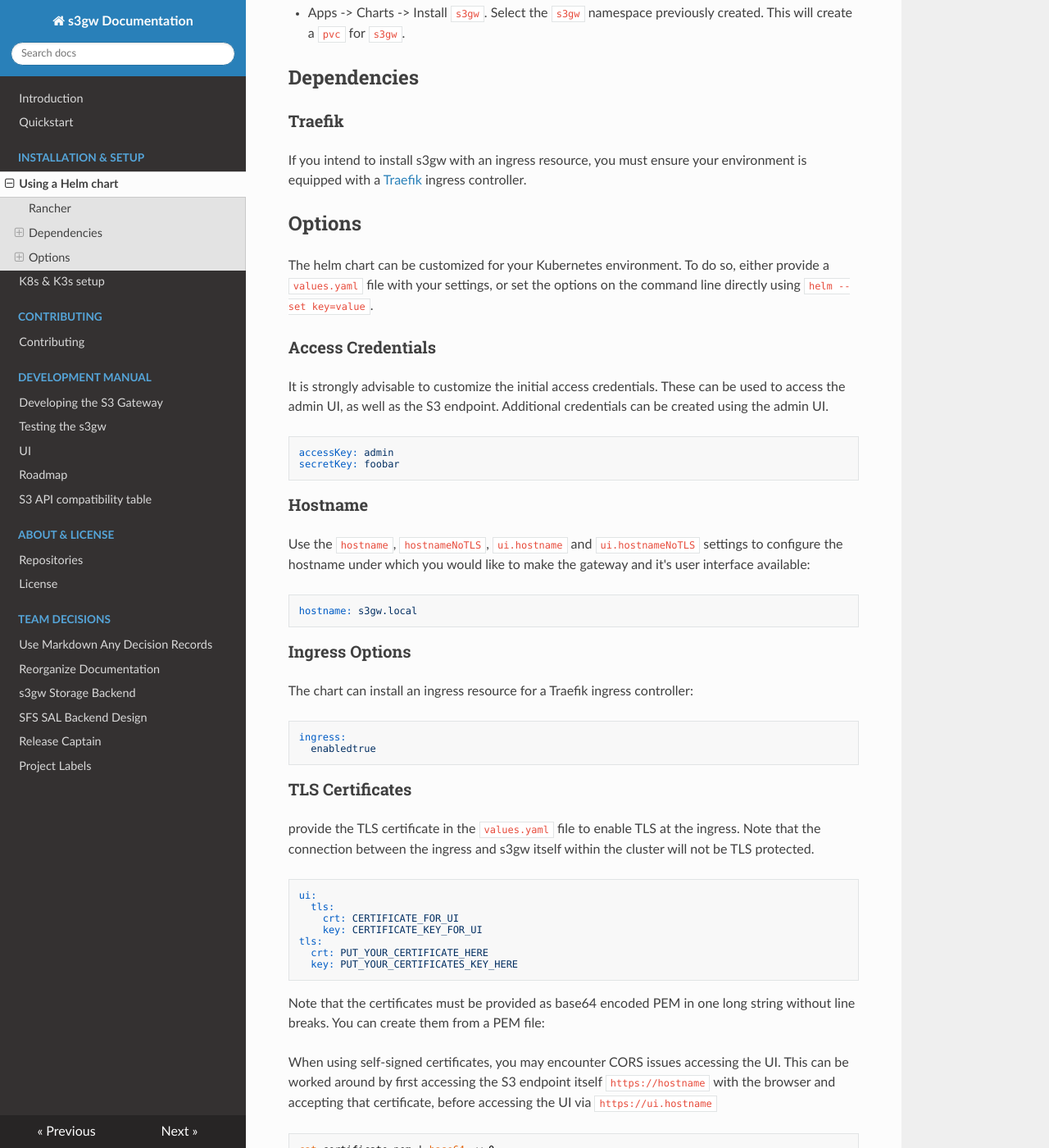
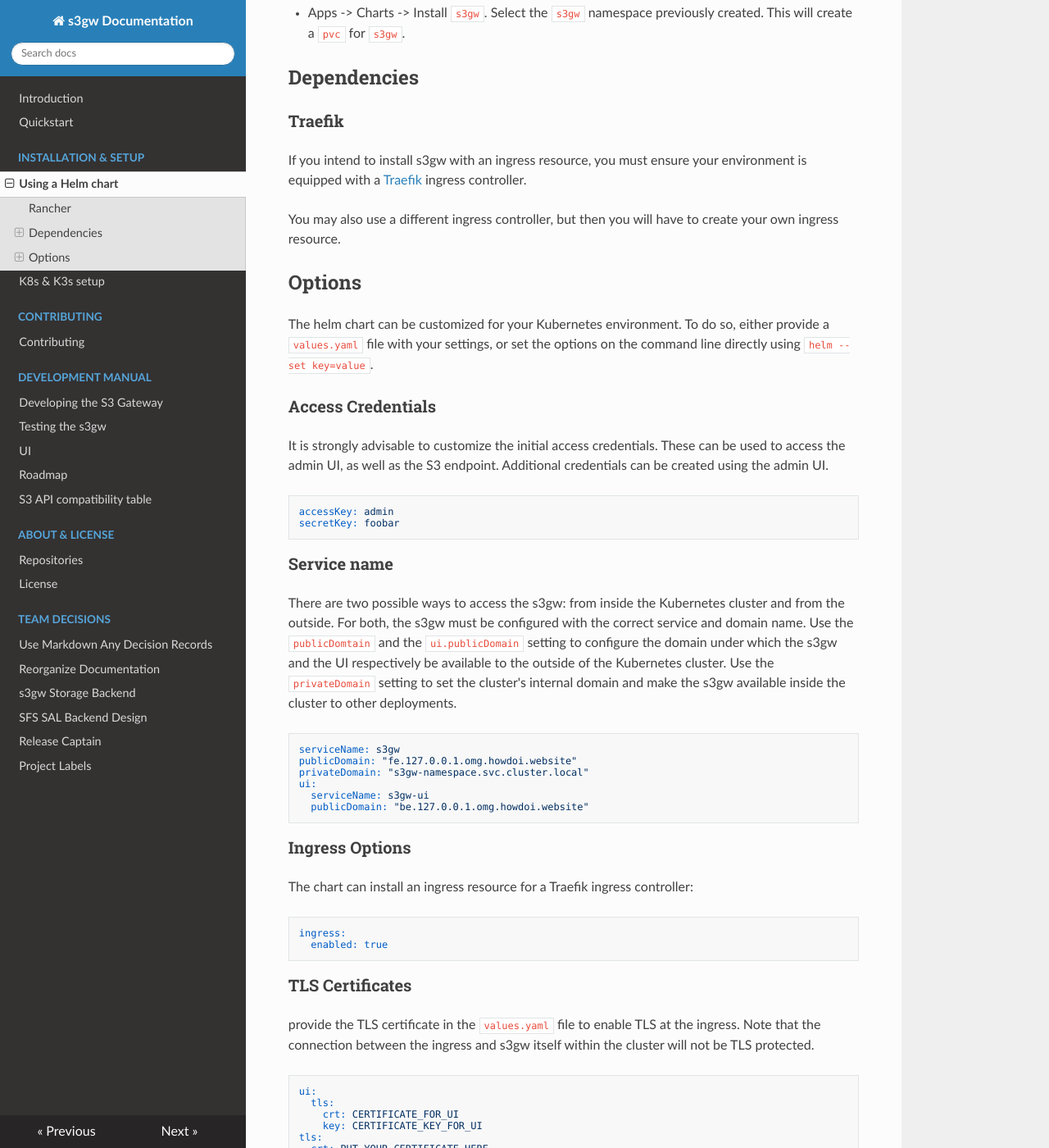
Before and after one commit to s3gw-tech/s3gw, an MkDocs documentation site: the page built from docs/helm-charts.md, in a window 1280 px wide and 1400 px high, scrolled down 823 px. Shown: the whole window at 82% size. Built offline with MkDocs 1.6.1, drawn with Linux system fonts in a browser that asks for light colours; nearby versions of some CDN libraries; some of the changed text lies outside the part shown.

Commit message:
docs: update docs of helm deployment
- Fix small typos
- Update descriptions of settings in values.yaml

Signed-off-by: Moritz Röhrich <moritz.rohrich@suse.com>

````diff
--- a/docs/helm-charts.md
+++ b/docs/helm-charts.md
@@ -4,7 +4,7 @@
 
 ```bash
 helm repo add s3gw https://aquarist-labs.github.io/s3gw-charts/
-helm install $RELEASE_NAME charts/s3gw --namespace $S3GW_NAMESPACE \
+helm install $RELEASE_NAME s3gw/s3gw --namespace $S3GW_NAMESPACE \
   --create-namespace -f /path/to/your/custom/values.yaml
 ```
 
@@ -46,6 +46,9 @@
 environment is equipped with a [Traefik](https://helm.traefik.io/traefik)
 ingress controller.
 
+You may also use a different ingress controller, but then you will have to
+create your own ingress resource.
+
 ## Options
 
 The helm chart can be customized for your Kubernetes environment. To do so,
@@ -63,14 +66,23 @@
 secretKey: foobar
 ```
 
-### Hostname
+### Service name
 
-Use the `hostname`, `hostnameNoTLS`, `ui.hostname` and `ui.hostnameNoTLS`
-settings to configure the hostname under which you would like
-to make the gateway and it's user interface available:
+There are two possible ways to access the s3gw: from inside the Kubernetes
+cluster and from the outside. For both, the s3gw must be configured with the
+correct service and domain name. Use the `publicDomtain` and the
+`ui.publicDomain` setting to configure the domain under which the s3gw and the
+UI respectively be available to the outside of the Kubernetes cluster. Use the
+`privateDomain` setting to set the cluster's internal domain and make the s3gw
+available inside the cluster to other deployments.
 
 ```yaml
-hostname: s3gw.local
+serviceName: s3gw
+publicDomain: "fe.127.0.0.1.omg.howdoi.website"
+privateDomain: "s3gw-namespace.svc.cluster.local"
+ui:
+  serviceName: s3gw-ui
+  publicDomain: "be.127.0.0.1.omg.howdoi.website"
 ```
 
 ### Ingress Options
@@ -79,7 +91,7 @@
 
 ```yaml
 ingress:
-  enabledtrue
+  enabled: true
 ```
 
 ### TLS Certificates
@@ -159,3 +171,13 @@
 ui.imagePullPolicy: "Always"
 ui.imageTag: "latest"
 ```
+
+### Other Settings
+
+The log verbosity can also be configured for the s3gw pod. Set the `logLevel`
+property to a number, with `"0"` being the least verbose and higher numbers
+being more verbose:
+
+```yaml
+logLevel: "1"
+```
````
